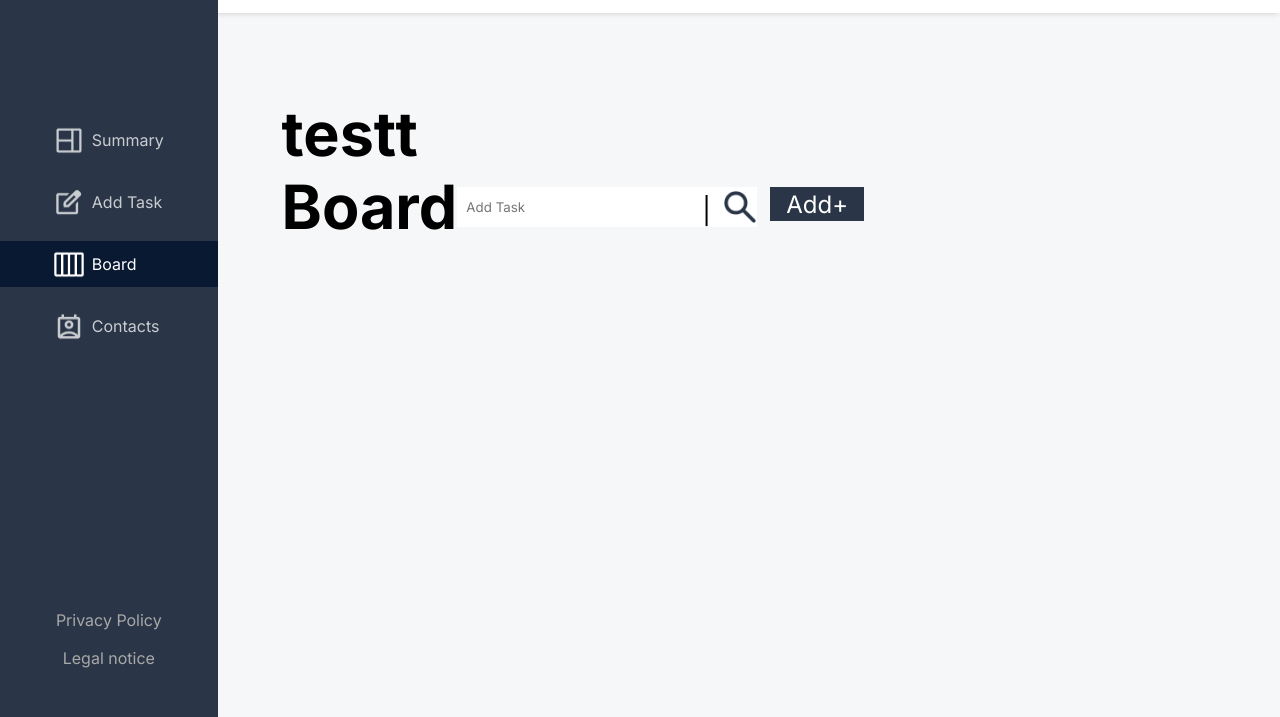
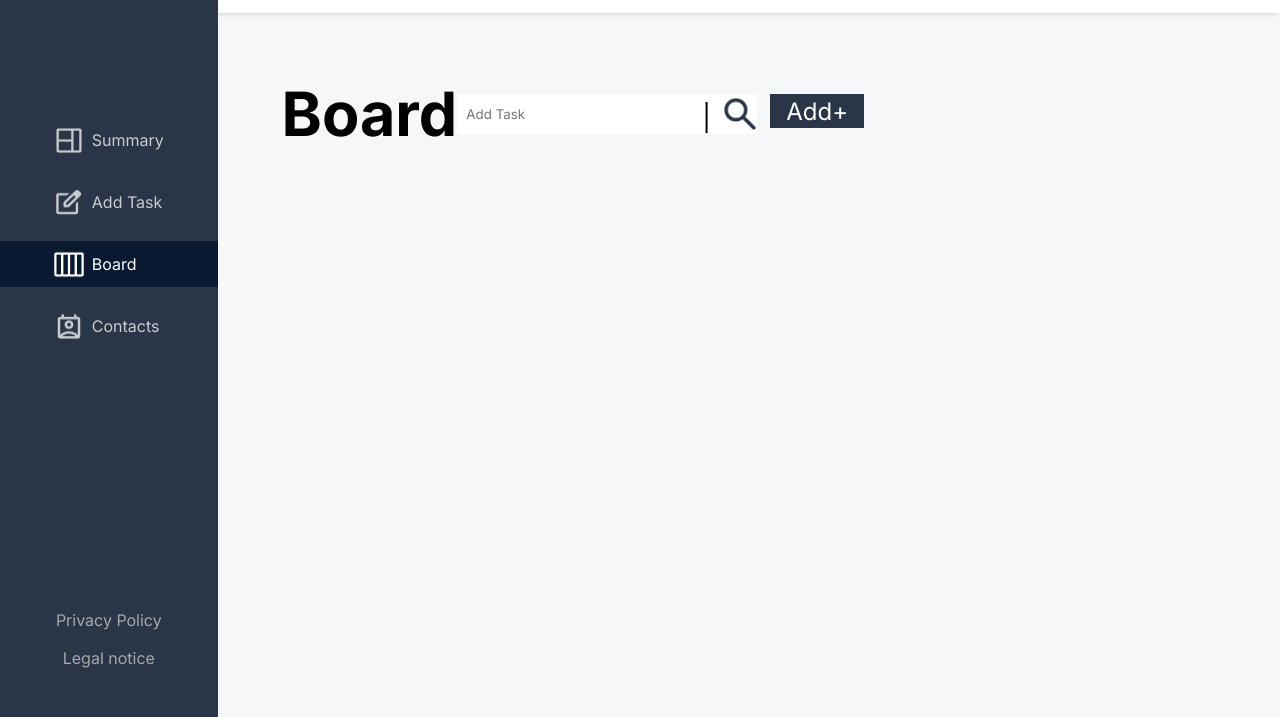
Before and after one commit to SimonHeistermann/Join, a plain HTML site: page board.html in a window 1280 px wide. Shown: the part 83-800 px from the top of the page. Drawn offline with Linux system fonts and the light colour scheme.

Commit message:
Update board.html

```diff
--- a/board.html
+++ b/board.html
@@ -101,7 +101,6 @@
           </div>
         </header>
         <main>
-          <h1>testt</h1>
           <div class="board__navigator">
             <div class="search__and__addTasks">
               <p>Board</p>
```
